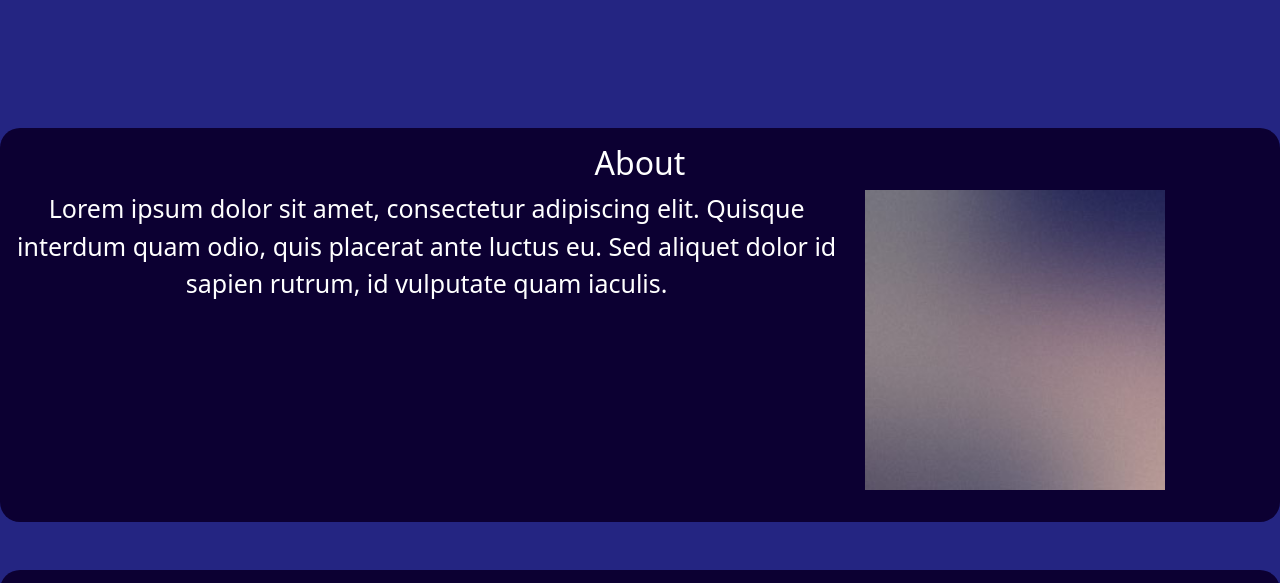
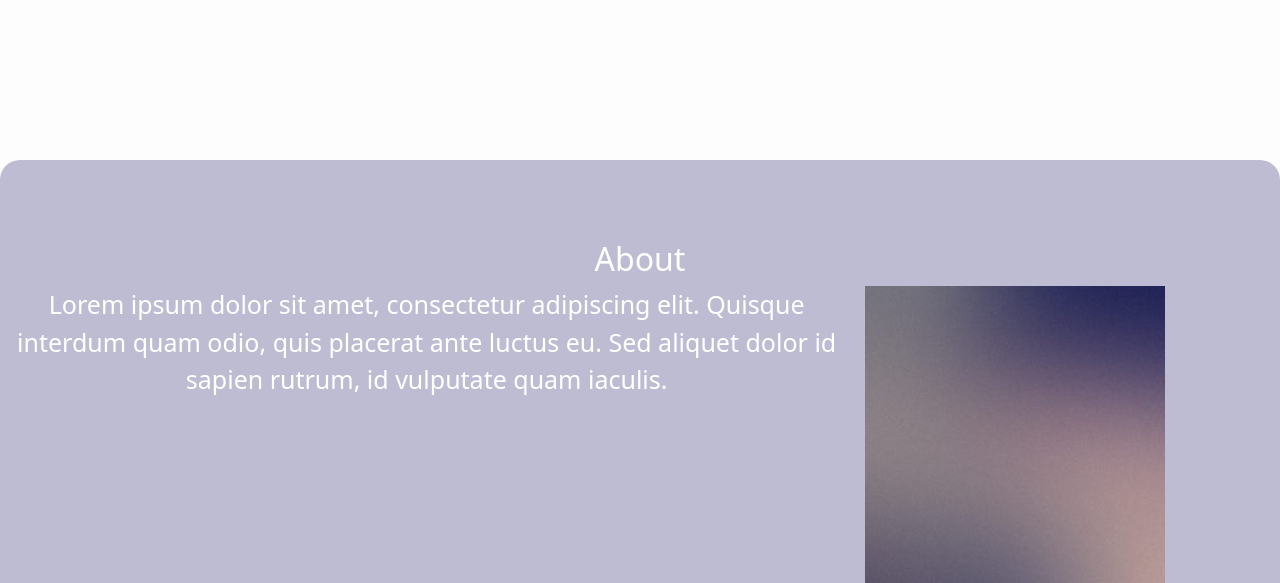
Before and after one commit to DanielelDrake/portfolio, a plain HTML site: page index.html in a window 1280 px wide. Shown: the part 720-1303 px from the top of the page. Drawn offline with nearby package versions, Linux system fonts and the light colour scheme.

Commit message:
Update main.css

```diff
--- a/assets/css/main.css
+++ b/assets/css/main.css
@@ -1,13 +1,18 @@
 .body {
     padding: 0;
     margin: 0;
-    background: #242582;
+    background: #fdfdfd;
+    color: black;
 }
 
 .header {
     background-size: cover;
     background-position: center;
     position: relative;
+}
+
+.header h1 {
+    color: black;
 }
 
 .btn {
@@ -43,11 +48,11 @@
     color:#000;
 }
 .features {
-	margin: 3em auto;
-	padding: 1em;
+	margin: 5em auto;
+	padding: 5em;
 	position: relative;
     border-radius: 20px;
-    background-color: #0C0032;
+    background-color: #443e8157;
 }
 .feature-title {
 	color: white;
```
